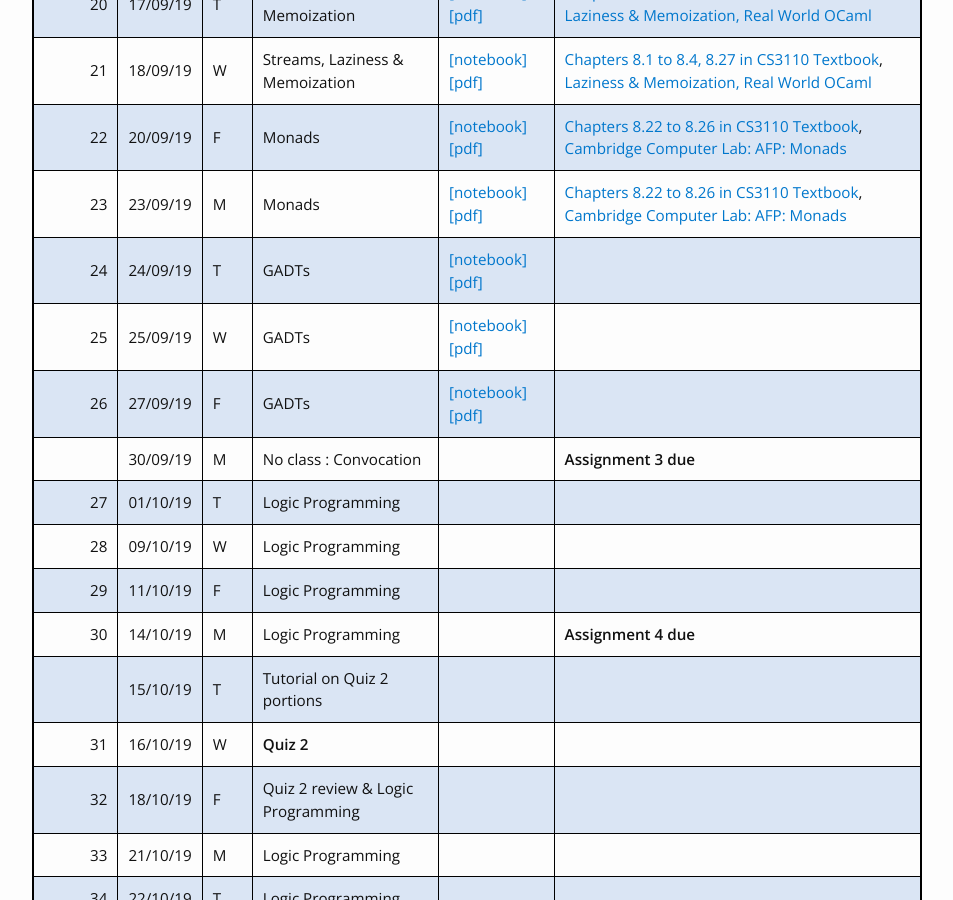
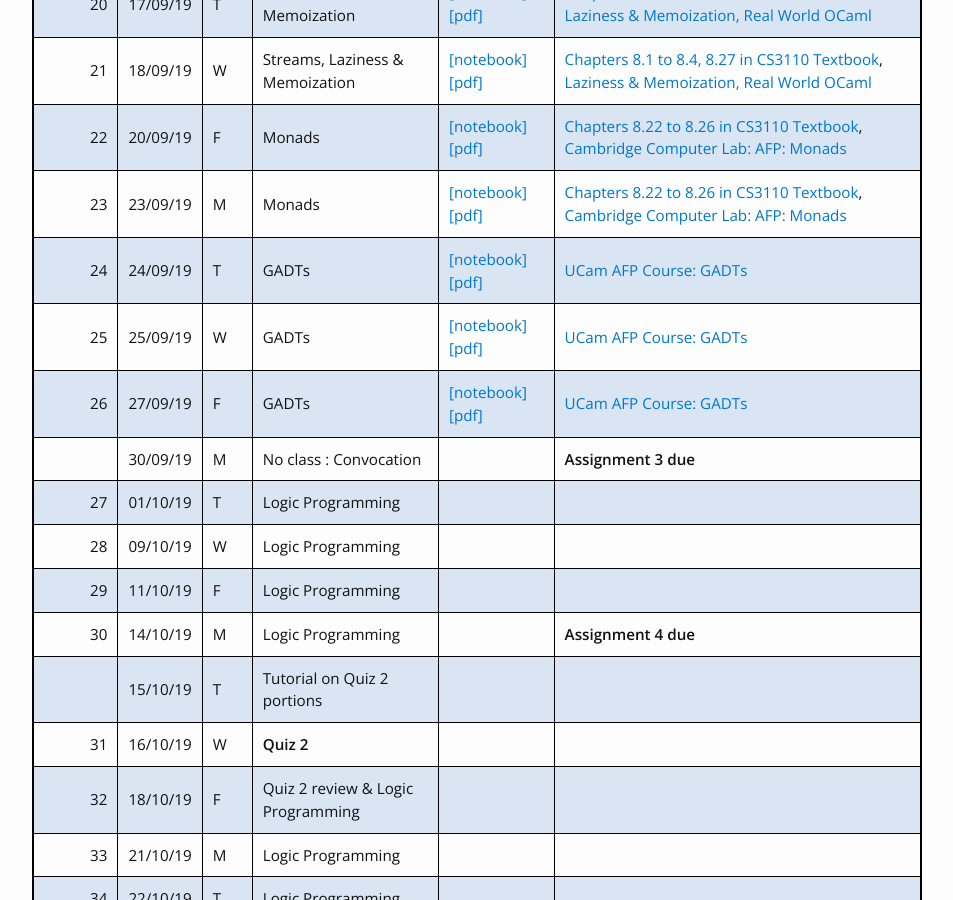
Before and after one commit to kayceesrk/cs3100_m20, a Jekyll site: the page built from schedule.md, in a window 1280 px wide and 900 px high, scrolled down 1822 px. Shown: the whole window, without its empty margins (163-1116 px from the left). Built offline with Jekyll 4.4.1, drawn with Linux system fonts in a browser that asks for light colours; nearby versions of some CDN libraries.

Commit message:
Add notes for GADT

```diff
--- a/schedule.md
+++ b/schedule.md
@@ -38,9 +38,9 @@ interactive notebooks are accessed using docker container whose instructions are
 |21|18/09/19|W|Streams, Laziness & Memoization| [\[notebook\]](https://github.com/kayceesrk/cs3100_f19/blob/gh-pages/lectures/lec14/lec14.ipynb) [\[pdf\]]({{site.baseurl}}/lectures/lec14/lec14.pdf) | [Chapters 8.1 to 8.4, 8.27 in CS3110 Textbook](https://www.cs.cornell.edu/courses/cs3110/2019sp/textbook/ads/infinite.html), [Laziness & Memoization, Real World OCaml](https://dev.realworldocaml.org/imperative-programming.html#scrollNav-5) |
 |22|20/09/19|F|Monads| [\[notebook\]](https://github.com/kayceesrk/cs3100_f19/blob/gh-pages/lectures/lec15/lec15.ipynb) [\[pdf\]]({{site.baseurl}}/lectures/lec15/lec15.pdf) | [Chapters 8.22 to 8.26  in CS3110 Textbook](https://www.cs.cornell.edu/courses/cs3110/2019sp/textbook/ads/monads.html), [Cambridge Computer Lab: AFP: Monads](https://www.cl.cam.ac.uk/teaching/1516/L28/monads-etc.pdf) |
 |23|23/09/19|M|Monads| [\[notebook\]](https://github.com/kayceesrk/cs3100_f19/blob/gh-pages/lectures/lec15/lec15.ipynb) [\[pdf\]]({{site.baseurl}}/lectures/lec15/lec15.pdf) | [Chapters 8.22 to 8.26  in CS3110 Textbook](https://www.cs.cornell.edu/courses/cs3110/2019sp/textbook/ads/monads.html), [Cambridge Computer Lab: AFP: Monads](https://www.cl.cam.ac.uk/teaching/1516/L28/monads-etc.pdf) |
-|24|24/09/19|T|GADTs|[\[notebook\]](https://github.com/kayceesrk/cs3100_f19/blob/gh-pages/lectures/lec16/lec16.ipynb) [\[pdf\]]({{site.baseurl}}/lectures/lec16/lec16.pdf) ||
-|25|25/09/19|W|GADTs|[\[notebook\]](https://github.com/kayceesrk/cs3100_f19/blob/gh-pages/lectures/lec16/lec16.ipynb) [\[pdf\]]({{site.baseurl}}/lectures/lec16/lec16.pdf) ||
-|26|27/09/19|F|GADTs|[\[notebook\]](https://github.com/kayceesrk/cs3100_f19/blob/gh-pages/lectures/lec16/lec16.ipynb) [\[pdf\]]({{site.baseurl}}/lectures/lec16/lec16.pdf) ||
+|24|24/09/19|T|GADTs|[\[notebook\]](https://github.com/kayceesrk/cs3100_f19/blob/gh-pages/lectures/lec16/lec16.ipynb) [\[pdf\]]({{site.baseurl}}/lectures/lec16/lec16.pdf) | [UCam AFP Course: GADTs](https://www.cl.cam.ac.uk/teaching/1415/L28/gadts.pdf) |
+|25|25/09/19|W|GADTs|[\[notebook\]](https://github.com/kayceesrk/cs3100_f19/blob/gh-pages/lectures/lec16/lec16.ipynb) [\[pdf\]]({{site.baseurl}}/lectures/lec16/lec16.pdf) | [UCam AFP Course: GADTs](https://www.cl.cam.ac.uk/teaching/1415/L28/gadts.pdf) |
+|26|27/09/19|F|GADTs|[\[notebook\]](https://github.com/kayceesrk/cs3100_f19/blob/gh-pages/lectures/lec16/lec16.ipynb) [\[pdf\]]({{site.baseurl}}/lectures/lec16/lec16.pdf) | [UCam AFP Course: GADTs](https://www.cl.cam.ac.uk/teaching/1415/L28/gadts.pdf) |
 ||30/09/19|M|No class : Convocation ||**Assignment 3 due**|
 |27|01/10/19|T|Logic Programming|||
 |28|09/10/19|W|Logic Programming|||
```
Also changed, not shown: 1 other file.
